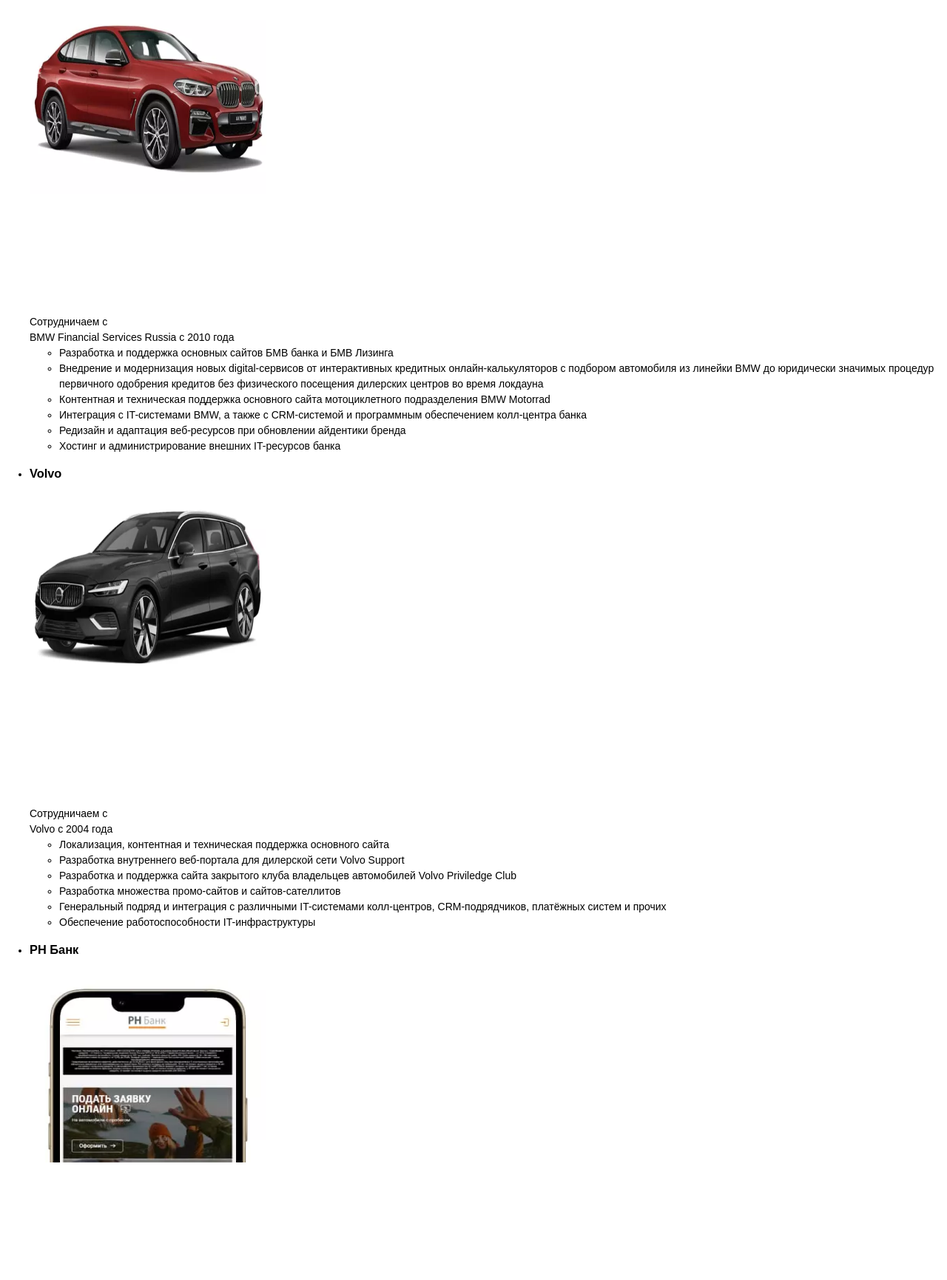
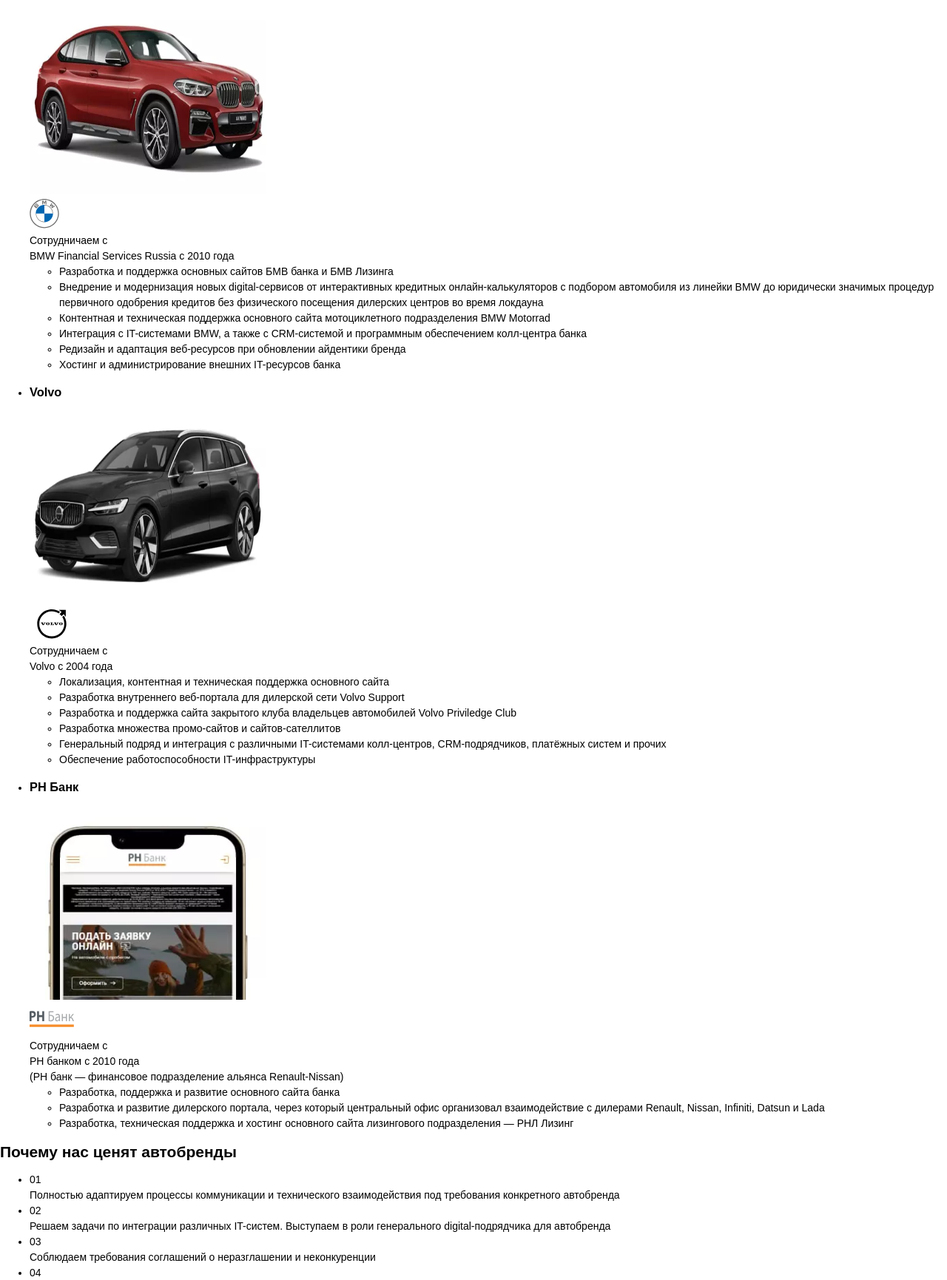
Before and after one commit to PoushnayaA/CarsBinn, a website: page source/index.html in a window 1280 px wide. Shown: the part 531-2262 px from the top of the page at 74% size. Drawn offline with Linux system fonts and the light colour scheme; files whose address does not match are found by name.

Commit message:
Добавляет логотипы

```diff
--- a/source/index.html
+++ b/source/index.html
@@ -71,7 +71,9 @@
                 <img src="img/bmw.jpg" srcset="img/bmw2x.jpg 2x" width="320" height="260" alt="BMW.">
               </picture>
             </div>
-            <svg></svg>
+            <picture>
+              <img src="img/logo/bmw-logo.svg" width="40" height="40" alt="BMW.">
+            </picture>
             <div class="partners__header item-header">
               <div class="item-header__text">Сотрудничаем с</div>
               <div class="item-header__text item-header__text--title">BMW Financial Services Russia с 2010 года</div>
@@ -100,7 +102,9 @@
                 <img src="img/volvo.jpg" srcset="img/volvo2x.jpg 2x" width="320" height="260" alt="Volvo.">
               </picture>
             </div>
-            <svg></svg>
+            <picture>
+              <img src="img/logo/volvo-logo.svg" width="60" height="40" alt="Volvo.">
+            </picture>
             <div class="partners__header item-header">
               <div class="item-header__text">Сотрудничаем с</div>
               <div class="item-header__text item-header__text--title">Volvo с 2004 года</div>
@@ -128,7 +132,9 @@
                 <img src="img/ph-bank.jpg" srcset="img/ph-bank2x.jpg 2x" width="320" height="260" alt="РН Банк.">
               </picture>
             </div>
-            <svg></svg>
+            <picture>
+              <img src="img/logo/ph-bank-logo.svg" width="60" height="40" alt="РН Банк.">
+            </picture>
             <div class="partners__header item-header">
               <div class="item-header__text">Сотрудничаем с</div>
               <div class="item-header__text item-header__text--title">РН банком с 2010 года</div>
```
Also changed, not shown: source/img/logo/bmw-logo.svg (added), source/img/logo/ph-bank-logo.svg (added), source/img/logo/volvo-logo.svg (added).
